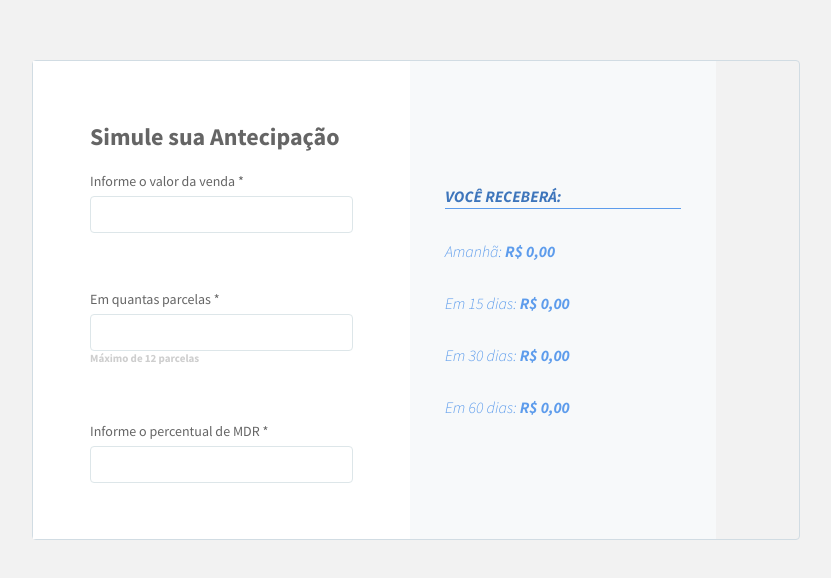
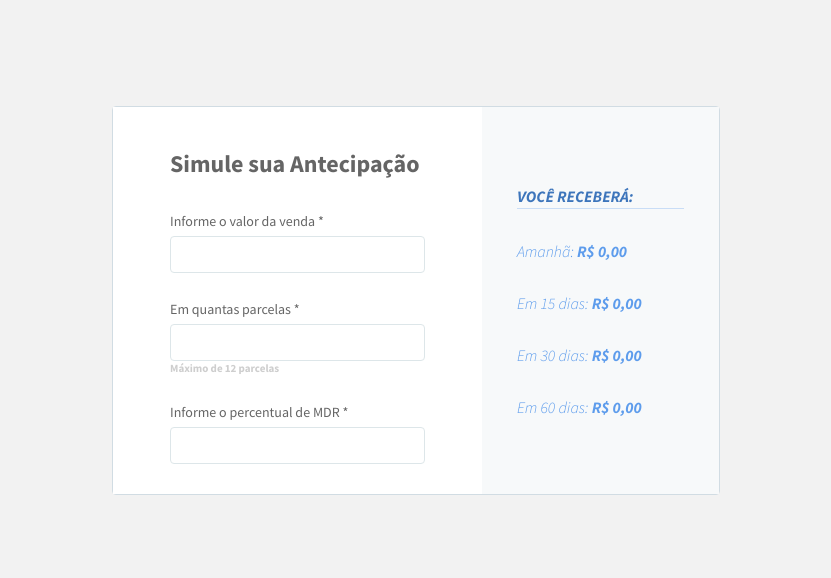
Before and after one commit to mgrejanin/hash-test, a website built with webpack: page src/index.html in a window 1280 px wide. Shown: the part 108-686 px from the top of the page, without its empty margins (232-1063 px from the left). Built offline with nearby package versions, Linux system fonts and the light colour scheme.

Commit message:
ajustes de css e testes

```diff
--- a/package.json
+++ b/package.json
@@ -31,6 +31,5 @@
     "webpack": "^4.41.2",
     "webpack-cli": "^3.3.10",
     "webpack-dev-server": "^3.9.0"
-  },
-  "dependencies": {}
+  }
 }
--- a/src/index.html
+++ b/src/index.html
@@ -4,30 +4,30 @@
   <body>
     <div class="container">
       <div class="container__left-panel">
-        <h2>
+        <h2 class="container__left-panel__header">
           Simule sua Antecipação
         </h2>
         <form class="form" id="form">
           <div class="form__input-container">
-            <label class="input-label">Informe o valor da venda *</label>
-            <input type="text" class="input" required id="input_valor" />
+            <label class="form__input-label">Informe o valor da venda *</label>
+            <input type="text" class="form__input" required id="input_valor" />
           </div>
 
           <div class="form__input-container">
-            <label class="input-label">Em quantas parcelas *</label>
+            <label class="form__input-label">Em quantas parcelas *</label>
             <input
               type="number"
-              class="input"
+              class="form__input"
               max="12"
               required
               id="input_parcelas"
             />
-            <span class="input-hint">Máximo de 12 parcelas</span>
+            <span class="form__input-hint">Máximo de 12 parcelas</span>
           </div>
 
           <div class="form__input-container">
-            <label class="input-label">Informe o percentual de MDR *</label>
-            <input type="number" class="input" required id="input_mdr" />
+            <label class="form__input-label">Informe o percentual de MDR *</label>
+            <input type="number" class="form__input" required id="input_mdr" />
           </div>
         </form>
       </div>
--- a/src/main.ts
+++ b/src/main.ts
@@ -42,12 +42,15 @@ export class HashTest {
     });
   }
 
-  currencyFormat(valor: number) {
-    return valor.toLocaleString('pt-BR', {
-      style: 'currency',
-      currency: 'BRL',
-      minimumFractionDigits: 2
-    });
+  validateForm() {
+    if (
+      !this.inputs.valor.validity.valid ||
+      !this.inputs.mdr.validity.valid ||
+      !this.inputs.qtdParcelas.validity.valid
+    ) {
+      return false;
+    }
+    return this.calcular();
   }
 
   calcular() {
@@ -87,6 +90,14 @@ export class HashTest {
     return result;
   }
 
+  currencyFormat(valor: number) {
+    return valor.toLocaleString('pt-BR', {
+      style: 'currency',
+      currency: 'BRL',
+      minimumFractionDigits: 2
+    });
+  }
+
   currencyToInt(int: number): number {
     let tmp = int.toString().replace(/([0-9]{2})$/g, '.$1');
     if (tmp.length > 6) {
@@ -94,17 +105,6 @@ export class HashTest {
     }
     return parseFloat(tmp);
   }
-
-  validateForm() {
-    if (
-      !this.inputs.valor.validity.valid ||
-      !this.inputs.mdr.validity.valid ||
-      !this.inputs.qtdParcelas.validity.valid
-    ) {
-      return false;
-    }
-    return this.calcular();
-  }
 }
 
 new HashTest(new HashMask());
--- a/src/style.scss
+++ b/src/style.scss
@@ -14,8 +14,8 @@ body {
 .container {
   display: flex;
   flex-direction: row;
-  width: 60%;
-  height: 60%;
+  width: 608px;
+  height: 389px;
   border: 1px solid #d1dce3;
   border-radius: 4px;
   box-sizing: border-box;
@@ -34,11 +34,16 @@ body {
     width: 377px;
     text-align: left;
     box-sizing: border-box;
-    padding: 40px 57px;
+    padding: 0 57px;
+
+    &__header {
+      padding-top: 41px;
+      box-sizing: border-box;
+      margin-top: 0;
+    }
   }
 
   &__right-panel {
-    display: flex;
     justify-content: center;
     align-items: flex-start;
     background-color: #f7f9fa;
@@ -57,7 +62,7 @@ body {
         text-transform: uppercase;
         color: #3d75bb;
         border-bottom-width: 160px;
-        border-bottom: 1px solid #5d9cec;
+        border-bottom: 1px solid rgba(93, 156, 236, 0.3);
         width: 100%;
       }
 
@@ -76,7 +81,7 @@ body {
 .form {
   display: flex;
   flex-direction: column;
-  justify-content: space-between;
+  justify-content: space-around;
   height: 100%;
 
   &__input-container {
@@ -84,9 +89,7 @@ body {
     flex-direction: column;
     text-align: left;
   }
-}
-
-.input {
+  &__input {
     border: 1px solid #dde6e9;
     border-radius: 4px;
     height: 37px;
@@ -114,3 +117,4 @@ body {
       color: #cecece;
     }
   }
+}
```
Also changed, not shown: src/main.spec.ts (+5 -11 lines). Lines whose indentation alone changed are shown as unchanged.
